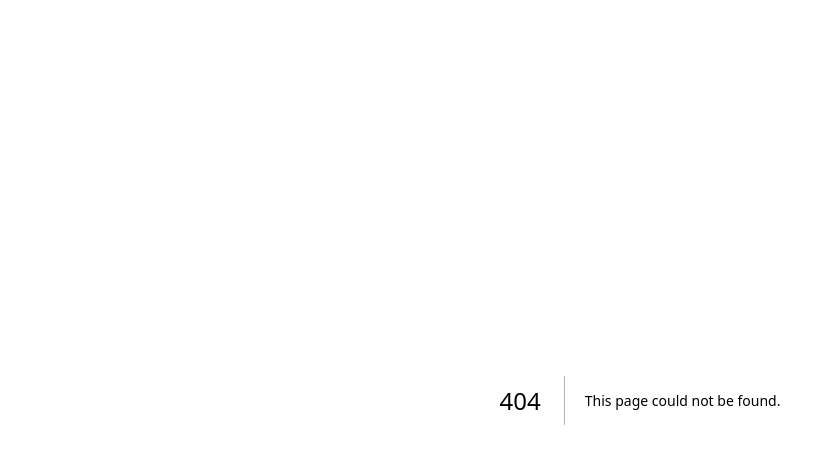
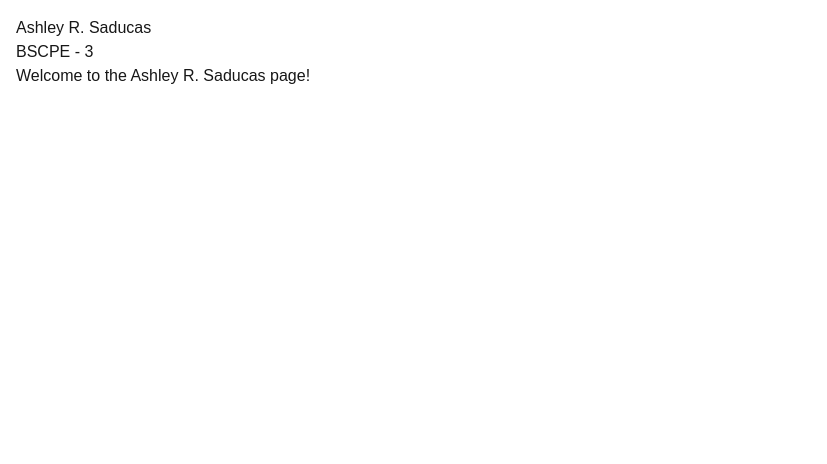
Before and after one commit to tapsTapayan/soft-dev-1, a Next.js app: page /Ash-Route in a window 1280 px wide. Before the commit this address had no page. Shown: the top 464 px of the page, without its empty margins (0-827 px from the left). Built offline with nearby package versions, Linux system fonts and the light colour scheme.

Commit message:
[Feture][AshleySaducas]Creating my own route

```diff
--- /dev/null
+++ b/app/Ash-Route/layout.tsx
@@ -0,0 +1,17 @@
+import React from 'react';
+
+interface LayoutProps {
+  children: React.ReactNode;
+}
+
+const Layout: React.FC<LayoutProps> = ({ children }) => {
+  return (
+    <>
+      {/* header/nav can go here */}
+      <main>{children}</main>
+      {/* footer if needed */}
+    </>
+  );
+};
+
+export default Layout;
--- /dev/null
+++ b/app/Ash-Route/page.tsx
@@ -0,0 +1,18 @@
+// app/ashley/page.tsx
+import React from 'react';
+
+interface AshleyPageProps {
+  // add props here if you ever need them
+}
+
+const AshleyPage: React.FC<AshleyPageProps> = () => {
+  return (
+    <main className="p-4">
+      <h1>Ashley R. Saducas</h1>
+      <h2>BSCPE - 3</h2>
+      <p>Welcome to the Ashley R. Saducas page!</p>
+    </main>
+  );
+};
+
+export default AshleyPage;
```
Also changed, not shown: 1 other file (tests, documents, lock files or other folders).
